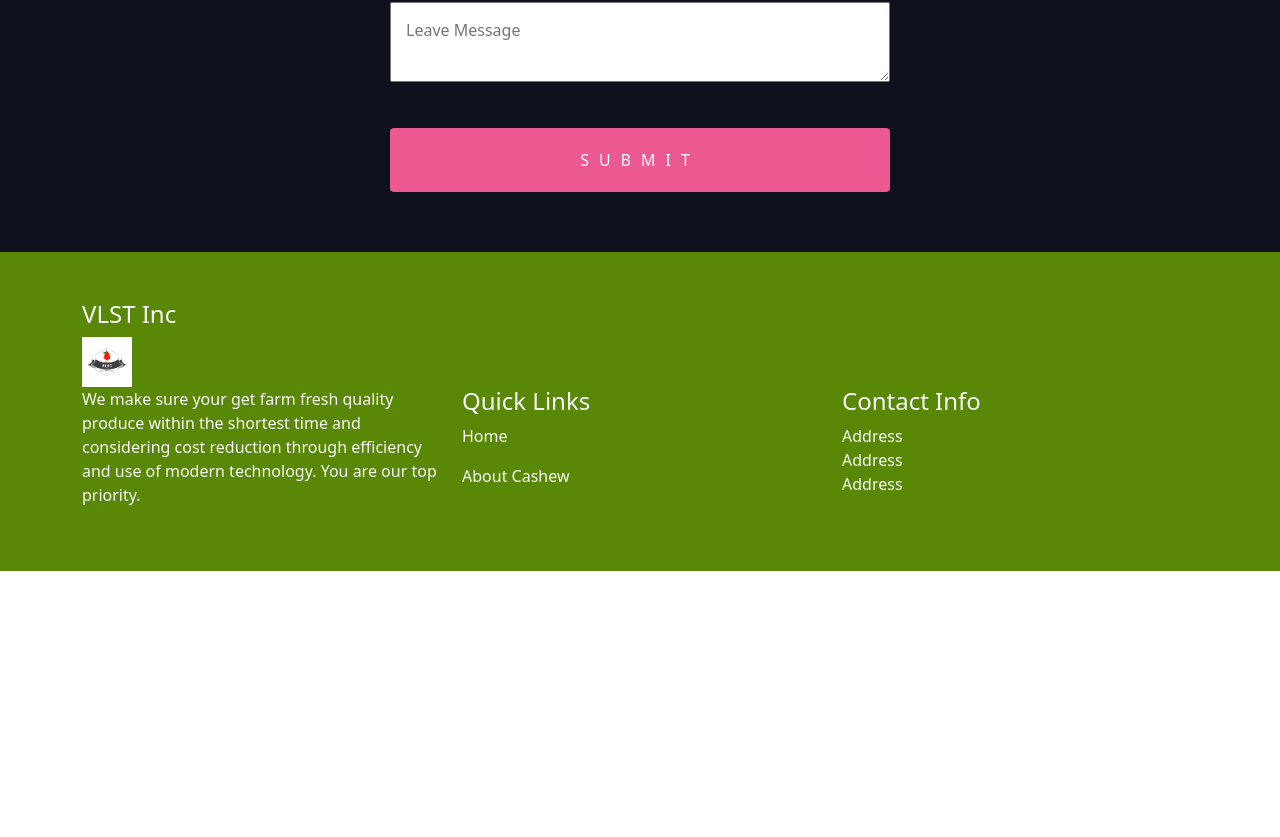
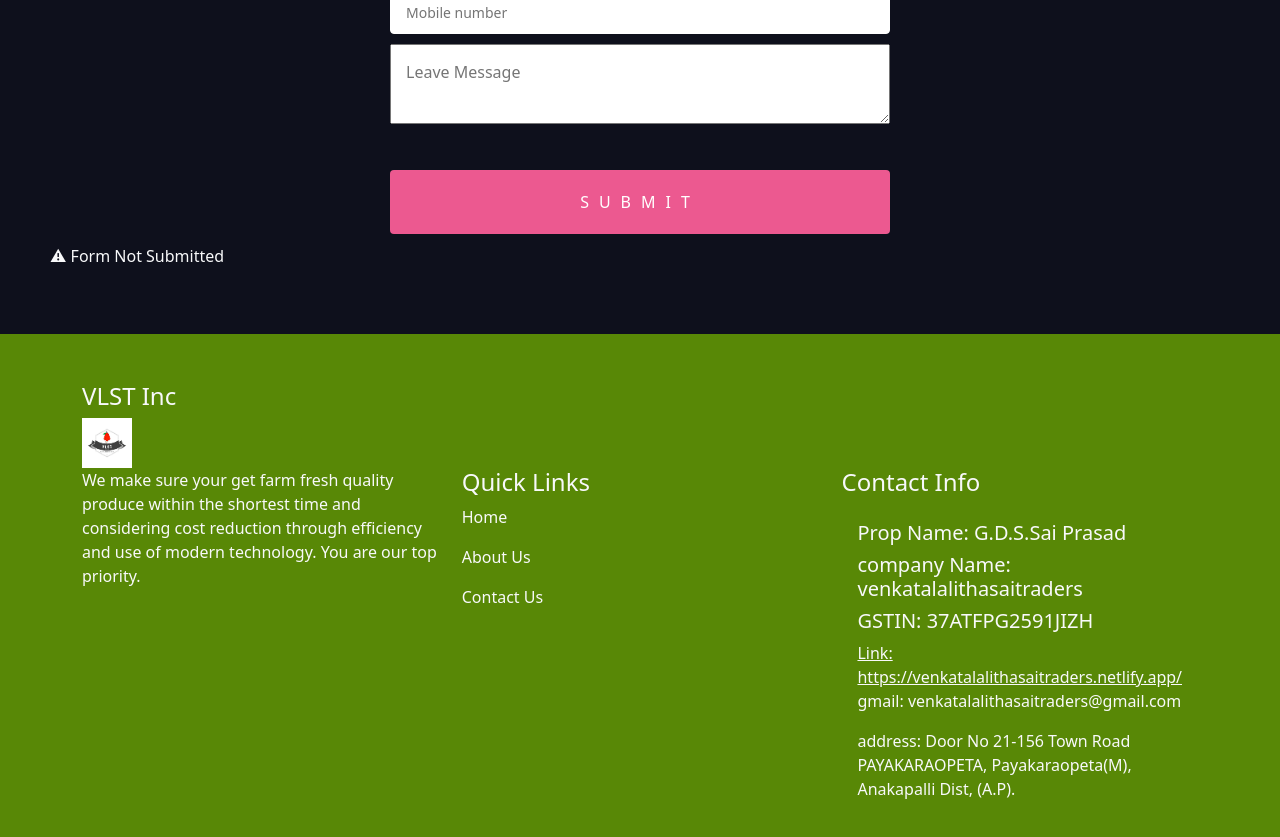
Before and after one commit to venkatch51/vlst-cashew-nuts, a React (Create React App) app: page /contactus in a window 1280 px wide. Shown: the part 303-1140 px from the top of the page. Before the commit the page ends 874 px from the top, so only its background shows below. Built offline with nearby package versions, Linux system fonts and the light colour scheme.

Commit message:
Fourth Commit

```diff
--- a/src/App.js
+++ b/src/App.js
@@ -3,13 +3,16 @@ import AppRoutes from "./AppRoutes/AppRoutes";
 import { BrowserRouter } from "react-router-dom";
 import NavbarComp from "./components/NavbarComp";
 import Footer from "./components/Footer";
+import { TradersProvidercontext } from "./context/TradersContext";
 
 const App = () => {
   return (
     <BrowserRouter>
-      <NavbarComp />
-      <AppRoutes />
-      <Footer />
+      <TradersProvidercontext>
+        <NavbarComp />
+        <AppRoutes />
+        <Footer />
+      </TradersProvidercontext>
     </BrowserRouter>
   );
 };
--- a/src/Pages/ContactPage.js
+++ b/src/Pages/ContactPage.js
@@ -1,6 +1,6 @@
-import React from "react";
+import React, { useState } from "react";
 import { useForm } from "react-hook-form";
-import './ContactPage.css'
+import "./ContactPage.css";
 
 const ContactPage = () => {
   const {
@@ -8,35 +8,69 @@ const ContactPage = () => {
     handleSubmit,
     formState: { errors },
   } = useForm();
-  const onSubmit = (data) => console.log(data);
-  console.log(errors);
-
+  const [formdata, setFormdata] = useState({});
+  const onSubmit = (data) => {
+    setFormdata((prevState) => ({
+      ...prevState,
+      ...data,
+    }));
+  };
+  const formContentVal = () => {
+    {formdata.map((x) => {
+      return (
+        <>
+          <h3>{x.FullName}</h3>
+          <p>{x.Email}</p>
+          <p>{x.MobileNumber}</p>
+        </>
+      );
+    })}
+  }
   return (
     <div className="form-section">
+      <h3 className="container text-primary">Please Contact to Know More!!</h3>
       <form onSubmit={handleSubmit(onSubmit)}>
         <input
           type="text"
           placeholder="Full Name"
-          {...register("Full Name", { required: true })}
+          {...register("FullName", { required: true })}
+          aria-invalid={errors.FullName ? "true" : "false"}
         />
+        {errors.firstName?.type === "required" && (
+          <p role="alert">First name is required</p>
+        )}
         <input
           type="text"
           placeholder="Email"
           {...register("Email", { required: true, pattern: /^\S+@\S+$/i })}
+          aria-invalid={errors.Email ? "true" : "false"}
         />
+        {errors.mail && <p role="alert">{errors.mail?.message}</p>}
         <input
           type="tel"
           placeholder="Mobile number"
-          {...register("Mobile number", {
+          {...register("MobileNumber", {
             required: true,
             minLength: 6,
             maxLength: 12,
           })}
+          aria-invalid={errors.MobileNumber ? "true" : "false"}
         />
-        <textarea {...register} type="textarea" placeholder="Leave Message" className="text-area-form"/>
+        {errors.MobileNumber?.type === "required" && (
+          <p role="alert">Mobile number should 10 numbers</p>
+        )}
+        <textarea
+          {...register}
+          type="textarea"
+          placeholder="Leave Message"
+          className="text-area-form"
+        />
 
         <input type="submit" />
       </form>
+      <div className="formstate">
+        {formdata.length > 0 ? formContentVal() : <p className="text-light">Form Not Submitted</p>}
+      </div>
     </div>
   );
 };
--- a/src/Pages/HomePage.js
+++ b/src/Pages/HomePage.js
@@ -6,10 +6,9 @@ import Col from "react-bootstrap/Col";
 import Button from "react-bootstrap/Button";
 import Card from "react-bootstrap/Card";
 import { Container } from "react-bootstrap";
-import cashewCardImg from '../images/cashew-card-img.jpg';
+import cashewCardImg from "../images/cashew-card-img.jpg";
 
 const HomePage = () => {
-  const vistile = 3;
 
   return (
     <div className="home-page">
@@ -18,23 +17,23 @@ const HomePage = () => {
           <Carousel.Item>
             <img className="carousel-img" src={cashewImage} />
             <Carousel.Caption>
-              <h3>First slide label</h3>
-              <p>Nulla vitae elit libero, a pharetra augue mollis interdum.</p>
+              <h3>Quality Cashew Nuts Sourced from Trusted Farmers</h3>
+              <p>Our business is committed to supporting local communities while offering premium nuts to our consumers.</p>
             </Carousel.Caption>
           </Carousel.Item>
           <Carousel.Item>
             <img className="carousel-img" src={cashewImage} />
             <Carousel.Caption>
-              <h3>Second slide label</h3>
-              <p>Lorem ipsum dolor sit amet, consectetur adipiscing elit.</p>
+              <h3>Our Commitment to Quality</h3>
+              <p>Our cashew nuts are carefully selected, processed, and packaged to retain their rich flavor and nutritional value.</p>
             </Carousel.Caption>
           </Carousel.Item>
           <Carousel.Item>
             <img className="carousel-img" src={cashewImage} />
             <Carousel.Caption>
-              <h3>Third slide label</h3>
+              <h3>B2B & B2C Options</h3>
               <p>
-                Praesent commodo cursus magna, vel scelerisque nisl consectetur.
+              Whether you are a business or an individual, we offer flexible purchasing options.
               </p>
             </Carousel.Caption>
           </Carousel.Item>
@@ -85,7 +84,9 @@ const HomePage = () => {
           </Row>
         </Container>
       </div>
-      <div className="section-three"></div>
+      <div className="section-three p-2">
+
+      </div>
     </div>
   );
 };
--- a/src/components/Footer.js
+++ b/src/components/Footer.js
@@ -3,8 +3,10 @@ import Container from "react-bootstrap/Container";
 import Row from "react-bootstrap/Row";
 import Col from "react-bootstrap/Col";
 import logoImg from "../images/logo.png";
+import { useTradersContext } from "../context/TradersContext";
 
 const Footer = () => {
+  const { details } = useTradersContext();
   return (
     <footer className="bg-color-footer p-5">
       <Container className="text-light">
@@ -26,13 +28,27 @@ const Footer = () => {
             <div className="links">
               <h4 className="quick-link">Quick Links</h4>
               <p>Home</p>
-              <p>About Cashew</p>
+              <p>About Us</p>
+              <p>Contact Us</p>
             </div>
           </Col>
           <Col>
             <div className="contact-info">
               <h4>Contact Info</h4>
-              <p>Address <br/> Address <br/> Address <br /></p>
+              {details.map((owner) => {
+                return (
+                  <div className="customer-data container p-3">
+                    <h5 className="prop-name">Prop Name: {owner.propName}</h5>
+                    <h5 className="company-name">
+                      company Name: {owner.companyName}
+                    </h5>
+                    <h5 className="gstin">GSTIN: {owner.GSTIN}</h5>
+                    <a className="text-light" href={owner.website}>Link: {owner.website}</a>
+                    <p className="gmail">gmail: {owner.gmail}</p>
+                    <p className="addres">address: {owner.address}</p>
+                  </div>
+                );
+              })}
             </div>
           </Col>
         </Row>
--- /dev/null
+++ b/src/context/TradersContext.js
@@ -0,0 +1,29 @@
+import { createContext, useContext } from "react";
+
+const TradersContext = createContext({});
+
+const details = [
+  {
+    propName:"G.D.S.Sai Prasad",
+    companyName:"venkatalalithasaitraders",
+    GSTIN:"37ATFPG2591JIZH",
+    website:"https://venkatalalithasaitraders.netlify.app/",
+    gmail:"venkatalalithasaitraders@gmail.com",
+    address:"Door No 21-156 Town Road PAYAKARAOPETA, Payakaraopeta(M), Anakapalli Dist, (A.P)."
+  }
+];
+
+export const TradersProvidercontext = (props) => {
+  let values = {
+    details,
+  };
+  return (
+    <TradersContext.Provider value={values}>
+      {props.children}
+    </TradersContext.Provider>
+  );
+};
+
+export const useTradersContext = () => {
+  return useContext(TradersContext);
+};
```
